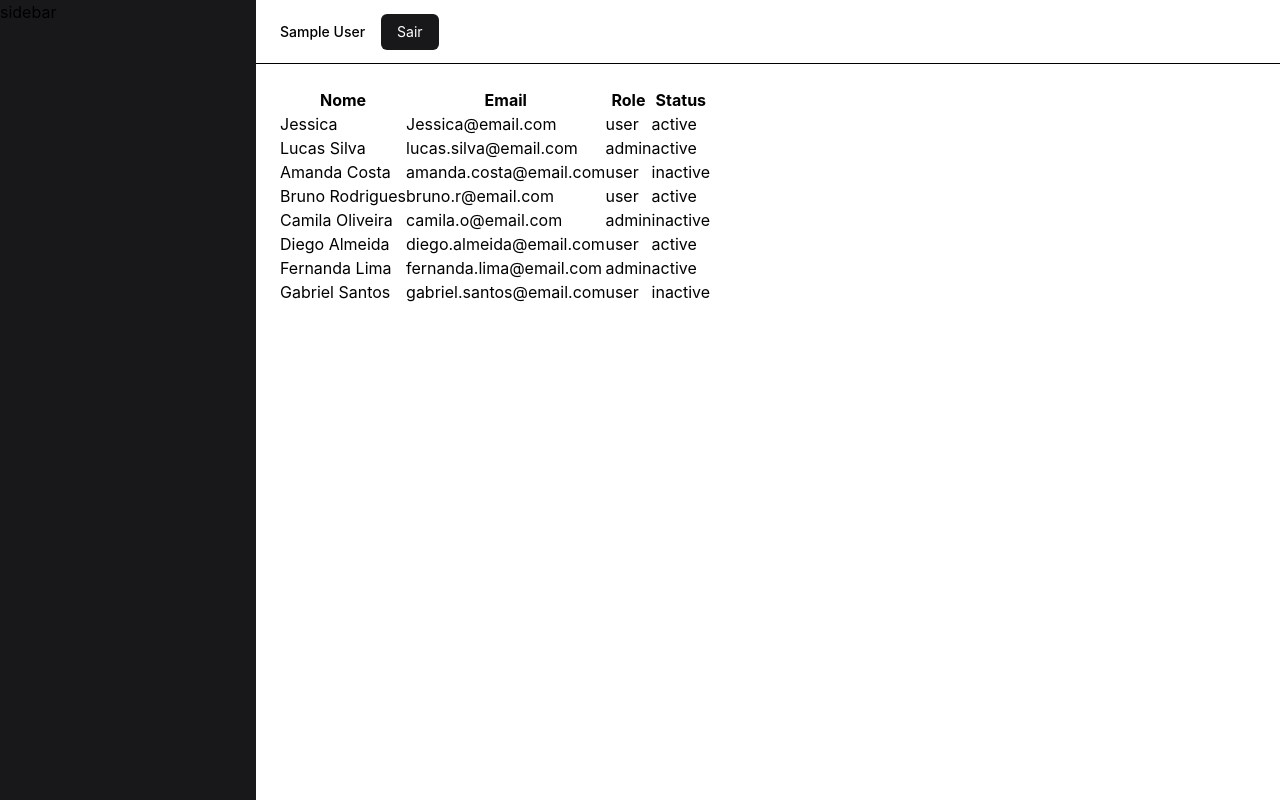
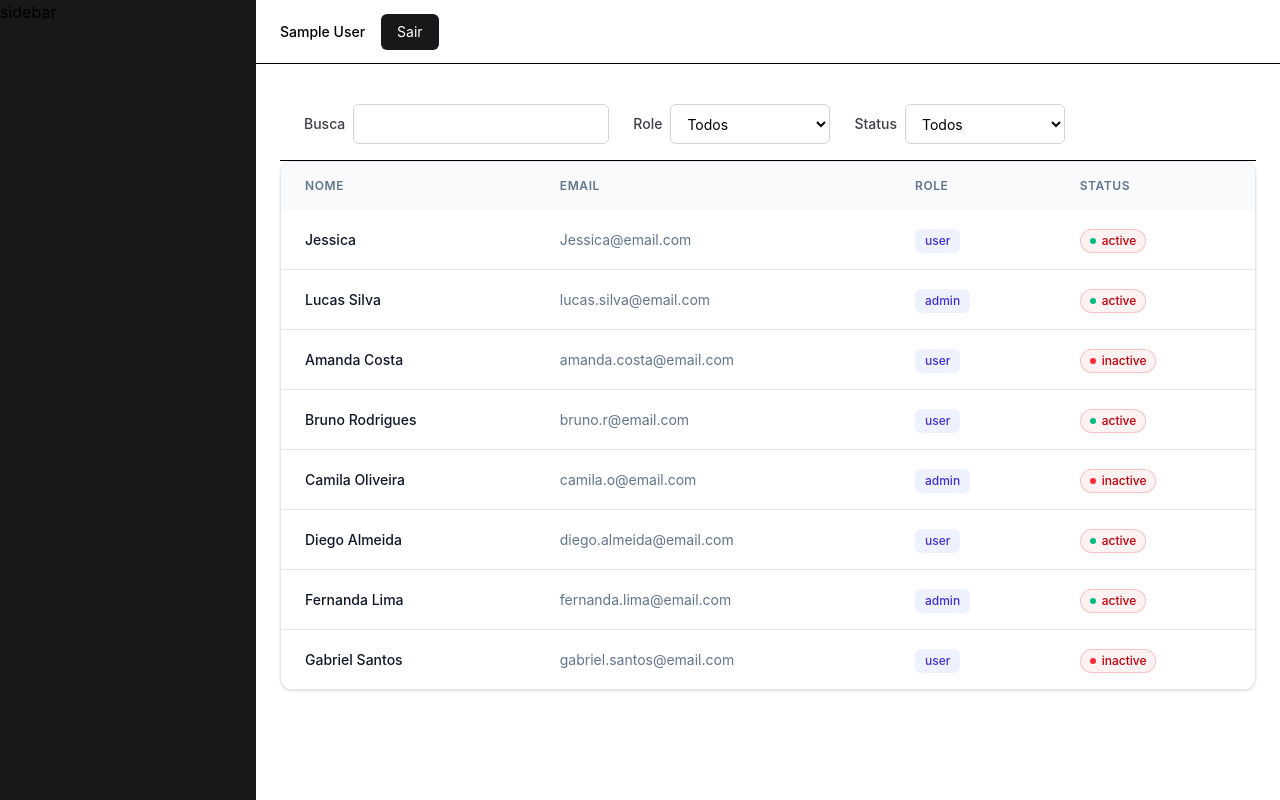
Before and after one commit to Luiz-de-Lima/admin-dashboard, a React (Vite) app: page /user in a window 1280 px wide. Built offline with nearby package versions, Linux system fonts and the light colour scheme; sample sign-in values are in the browser's storage.

Commit message:
feat: filtros conectados ao useUsers e funcionando na UsersPage

```diff
--- /dev/null
+++ b/src/components/Filters/index.tsx
@@ -0,0 +1,73 @@
+import type { UserFilters } from "../../types";
+
+interface filterProps {
+  currentFilters: UserFilters;
+  onFiltersChange: (currentFilters: UserFilters) => void;
+}
+const Filters = ({ currentFilters, onFiltersChange }: filterProps) => {
+  return (
+    <div className="flex items-center gap-6 border-b bg-white px-6 py-4">
+      <div className="flex items-center gap-2">
+        <label htmlFor="busca" className="text-sm font-medium text-zinc-700">
+          Busca
+        </label>
+        <input
+          type="search"
+          name=""
+          id="busca"
+          onChange={(e) =>
+            onFiltersChange({ ...currentFilters, search: e.target.value })
+          }
+          value={currentFilters.search}
+          className="h-10 w-64 rounded-md border border-zinc-300 px-3 text-sm outline-none focus:border-zinc-900"
+        />
+      </div>
+      <div className="flex items-center gap-2">
+        <label htmlFor="role" className="text-sm font-medium text-zinc-700">
+          Role
+        </label>
+
+        <select
+          name="role"
+          id="role"
+          value={currentFilters.role}
+          onChange={(e) =>
+            onFiltersChange({
+              ...currentFilters,
+              role: e.target.value as UserFilters["role"],
+            })
+          }
+          className="h-10 w-40 rounded-md border border-zinc-300 px-3 text-sm outline-none focus:border-zinc-900"
+        >
+          <option value="">Todos</option>
+          <option value="admin">Admin</option>
+          <option value="user">User</option>
+        </select>
+      </div>
+
+      <div className="flex items-center gap-2">
+        <label htmlFor="status" className="text-sm font-medium text-zinc-700">
+          Status
+        </label>
+        <select
+          name="status"
+          id=""
+          value={currentFilters.status}
+          onChange={(e) =>
+            onFiltersChange({
+              ...currentFilters,
+              status: e.target.value as UserFilters["status"],
+            })
+          }
+          className="h-10 w-40 rounded-md border border-zinc-300 px-3 text-sm outline-none focus:border-zinc-900"
+        >
+          <option value="">Todos</option>
+          <option value="active">Ativo</option>
+          <option value="inactive">Inativo</option>
+        </select>
+      </div>
+    </div>
+  );
+};
+
+export default Filters;
--- a/src/components/Table/index.tsx
+++ b/src/components/Table/index.tsx
@@ -5,27 +5,75 @@ interface userProp {
 
 const Table = ({ userTable }: userProp) => {
   return (
-    <table>
-      <thead>
+    <div className="overflow-hidden rounded-xl border border-slate-200 bg-white shadow-sm">
+      <div className="overflow-x-auto">
+        <table className="w-full border-collapse text-left">
+          <thead className="bg-slate-50">
             <tr>
-          <th>Nome</th>
-          <th>Email</th>
-          <th>Role</th>
-          <th>Status</th>
+              <th className="px-6 py-4 text-xs font-semibold uppercase tracking-wider text-slate-500">
+                Nome
+              </th>
+              <th className="px-6 py-4 text-xs font-semibold uppercase tracking-wider text-slate-500">
+                Email
+              </th>
+              <th className="px-6 py-4 text-xs font-semibold uppercase tracking-wider text-slate-500">
+                Role
+              </th>
+              <th className="px-6 py-4 text-xs font-semibold uppercase tracking-wider text-slate-500">
+                Status
+              </th>
             </tr>
           </thead>
 
-      <tbody>
+          <tbody className="divide-y divide-slate-200 bg-white">
             {userTable.map((usuario) => (
-          <tr key={usuario.id}>
-            <td>{usuario.name}</td>
-            <td>{usuario.email}</td>
-            <td>{usuario.role}</td>
-            <td>{usuario.status}</td>
+              <tr
+                key={usuario.id}
+                className="transition-colors hover:bg-slate-50"
+              >
+                <td className="whitespace-nowrap px-6 py-4 text-sm font-medium text-slate-900">
+                  {usuario.name}
+                </td>
+
+                <td className="whitespace-nowrap px-6 py-4 text-sm text-slate-500">
+                  {usuario.email}
+                </td>
+
+                <td className="whitespace-nowrap px-6 py-4">
+                  <span className="inline-flex rounded-md bg-indigo-50 px-2.5 py-1 text-xs font-medium text-indigo-700">
+                    {usuario.role}
+                  </span>
+                </td>
+
+                <td className="whitespace-nowrap px-6 py-4">
+                  <span
+                    className={`inline-flex items-center rounded-full px-2.5 py-1 text-xs font-medium ring-1 ring-inset ${
+                      usuario.status === "Ativo"
+                        ? "bg-emerald-50 text-emerald-700 ring-emerald-600/20"
+                        : usuario.status === "Pendente"
+                          ? "bg-amber-50 text-amber-700 ring-amber-600/20"
+                          : "bg-red-50 text-red-700 ring-red-600/20"
+                    }`}
+                  >
+                    <span
+                      className={`mr-1.5 size-1.5 rounded-full ${
+                        usuario.status === "active"
+                          ? "bg-emerald-500"
+                          : usuario.status === "Pendente"
+                            ? "bg-amber-500"
+                            : "bg-red-500"
+                      }`}
+                    />
+
+                    {usuario.status}
+                  </span>
+                </td>
               </tr>
             ))}
           </tbody>
         </table>
+      </div>
+    </div>
   );
 };
 
--- a/src/hooks/useUsers.ts
+++ b/src/hooks/useUsers.ts
@@ -1,8 +1,8 @@
 import { useState, useEffect } from "react";
-import { getUsers } from "../services/useServices";
-import type { User } from "../types";
+import { filterUsers } from "../services/useServices";
+import type { User, UserFilters } from "../types";
 
-const useUsers = () => {
+const useUsers = (resultUser: UserFilters) => {
   const [filteredUsers, setFilteredUsers] = useState<User[]>([]);
   const [load, setLoad] = useState(false);
   const [erro, setErro] = useState(false);
@@ -11,7 +11,7 @@ const useUsers = () => {
     const loadUser = () => {
       try {
         setLoad(true);
-        const resultado = getUsers();
+        const resultado = filterUsers(resultUser);
         setFilteredUsers(resultado);
         setLoad(false);
       } catch {
@@ -19,7 +19,7 @@ const useUsers = () => {
       }
     };
     loadUser();
-  }, []);
+  }, [resultUser]);
 
   return {
     filteredUsers,
--- a/src/pages/UsersPage/index.tsx
+++ b/src/pages/UsersPage/index.tsx
@@ -1,12 +1,25 @@
+import { useState } from "react";
 import { useUsers } from "../../hooks/useUsers";
 import Table from "../../components/Table";
+import Filters from "../../components/Filters";
+import type { UserFilters } from "../../types";
+
 const UsersPage = () => {
-  const { filteredUsers, load, erro } = useUsers();
+  const [filters, setFilters] = useState<UserFilters>({
+    search: "",
+    status: "",
+    role: "",
+  });
+  const { filteredUsers, load, erro } = useUsers(filters);
+  const handleFilters = (newFilters: UserFilters) => {
+    setFilters(newFilters);
+  };
 
   if (load) return <p>Carregando</p>;
   if (erro) return <p>Erro ao carregar usuários</p>;
   return (
     <div>
+      <Filters onFiltersChange={handleFilters} currentFilters={filters} />
       <Table userTable={filteredUsers} />
     </div>
   );
```
Lines whose indentation alone changed are shown as unchanged.
